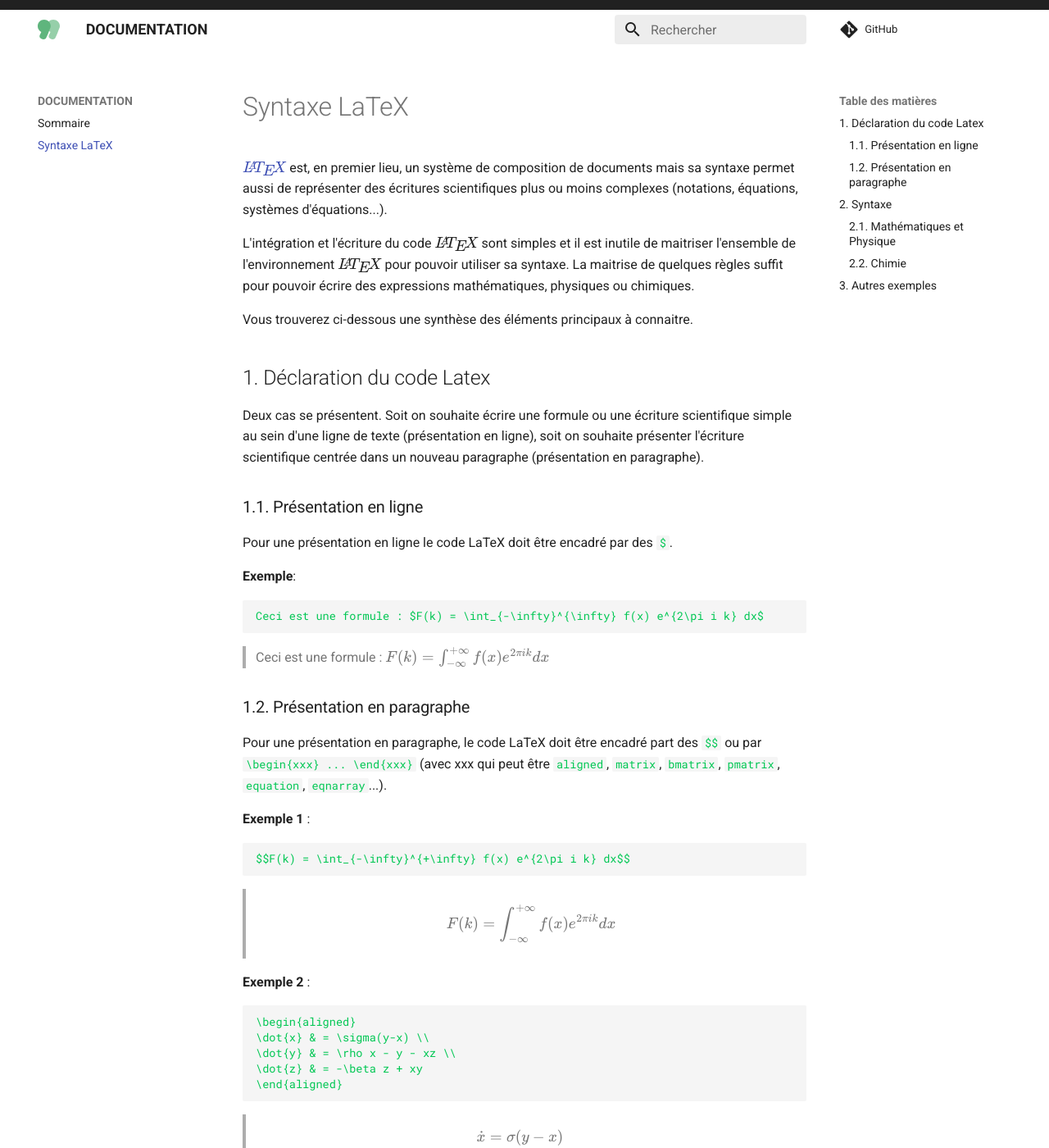
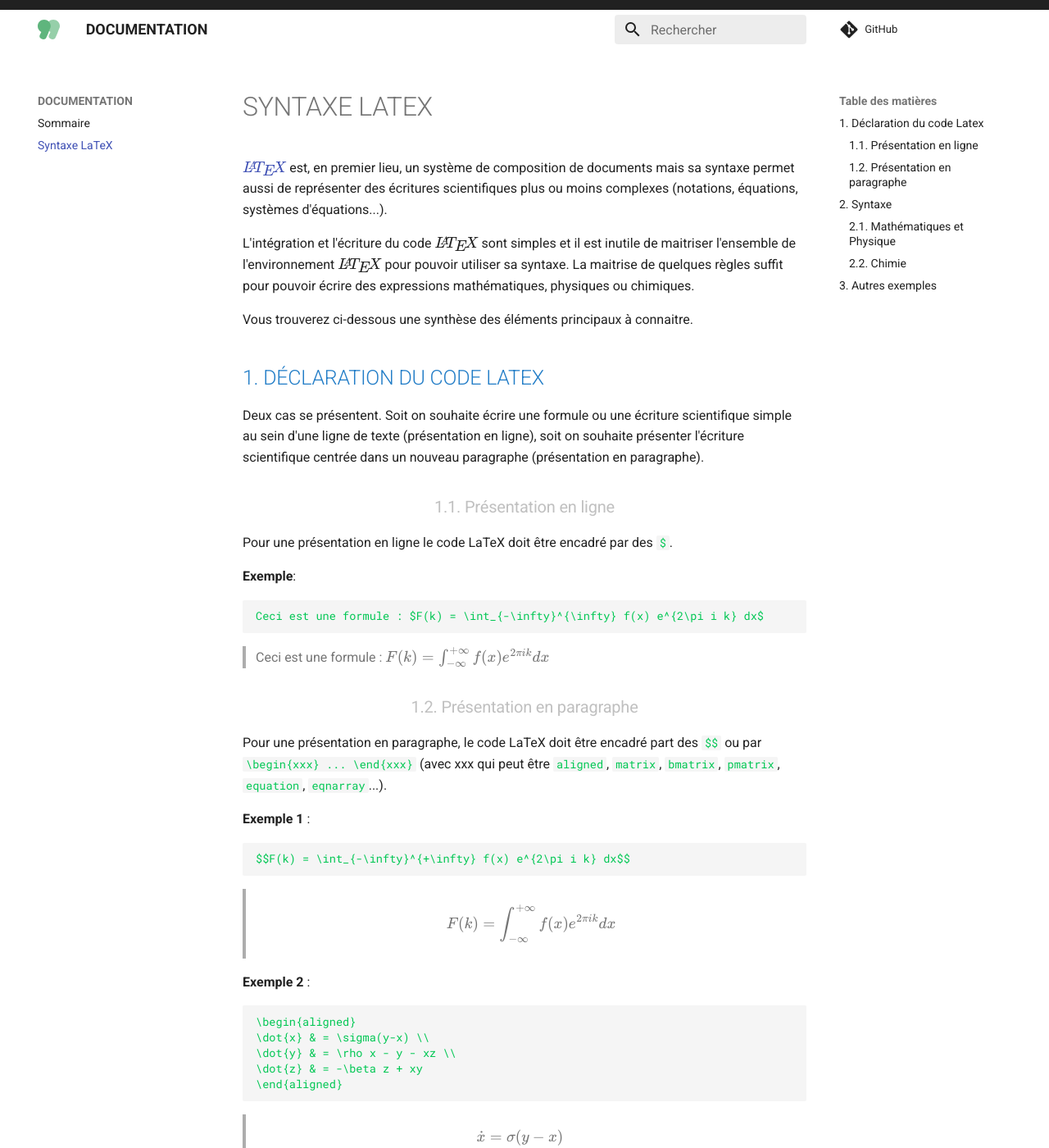
Before and after one commit to mon-oral/documentation, an MkDocs documentation site: the page built from docs/Syntaxe LaTex.md, in a window 1280 px wide and 1400 px high. Shown: the whole window at 82% size. Built offline with MkDocs 1.6.1 and Material for MkDocs 9.7.7, drawn with Linux system fonts in a browser that asks for light colours; comment, search, counter and statistics services are not loaded; the version menu is left out.

Commit message:
Update extra.css

```diff
--- a/docs/assets/stylesheets/extra.css
+++ b/docs/assets/stylesheets/extra.css
@@ -40,3 +40,30 @@
     word-break: break-word;
     color: #00c753
 }
+
+h1, h2, h3, h4, h5, h6, .h1, .h2, .h3, .h4, .h5, .h6 {
+    margin-bottom: 0.5rem;
+    font-weight: 500;
+    line-height: 1.2;
+}
+
+h1 {
+    color: #227dc7;
+    font-size: 1.3rem;
+    text-transform: uppercase;
+}
+
+
+h2 {
+    color: #227dc7;
+    font-size: 1rem;
+    text-transform: uppercase;
+}
+
+h3 {
+	color:#227dc7;
+	font-size:0.8rem;
+	text-align:center;
+	color:silver;
+	line-height: 1.2rem;
+}
```
